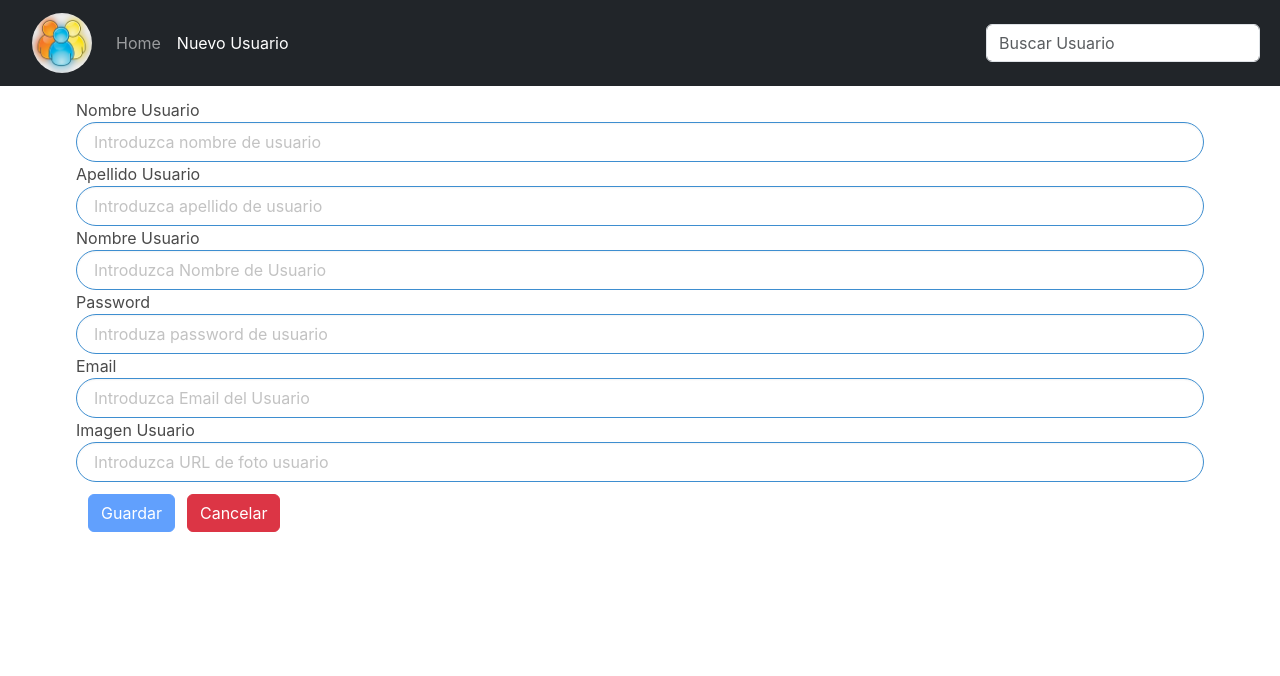
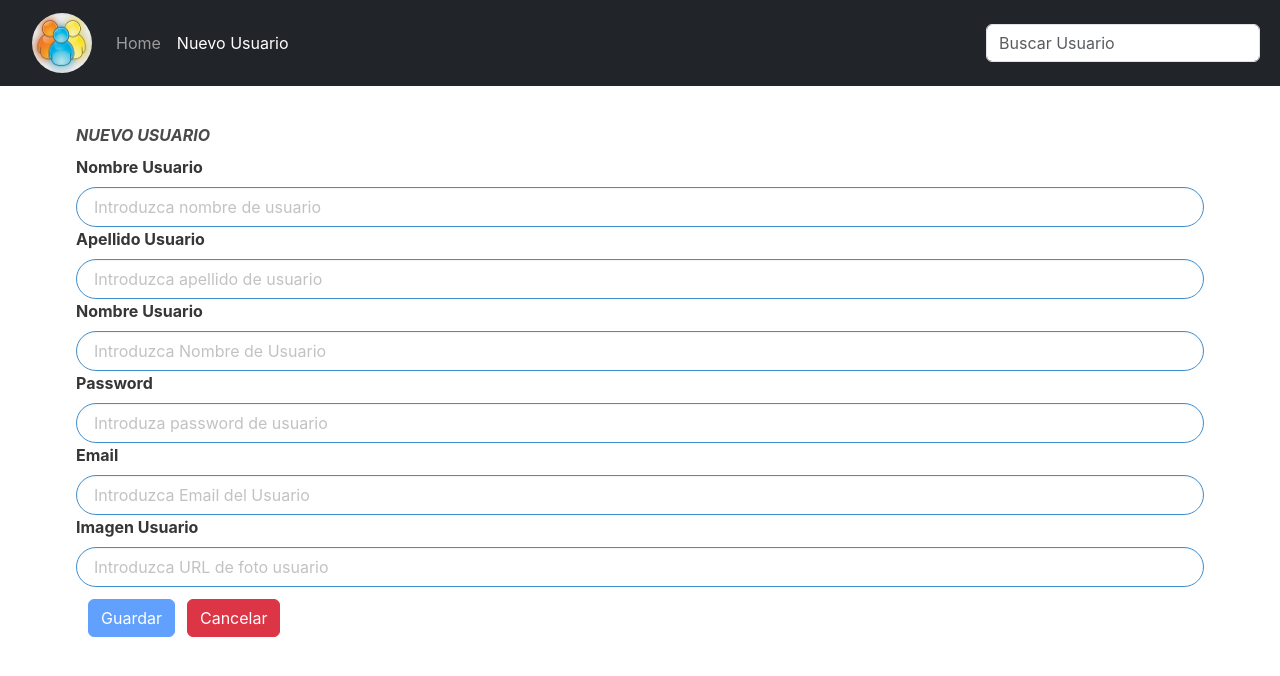
Before and after one commit to lalounirfullstack/OnlineUsersAPI, an Angular app in the folder online-users-api/: page /newuser in a window 1280 px wide. Shown: the top 676 px of the page. Built offline with nearby package versions, Linux system fonts and the light colour scheme; what @sweetalert2/ngx-sweetalert2 would draw is missing.

Commit message:
Dynamic Form Header

```diff
--- a/online-users-api/src/app/components/user-form/user-form.component.css
+++ b/online-users-api/src/app/components/user-form/user-form.component.css
@@ -11,3 +11,11 @@ input.ng-valid.ng-touched{
   font-size:12px;
   font-weight: bold;
 }
+
+.form{
+  margin-top: 10px;
+}
+
+.label{
+  font-weight: bold;
+}
--- a/online-users-api/src/app/components/user-form/user-form.component.html
+++ b/online-users-api/src/app/components/user-form/user-form.component.html
@@ -1,28 +1,33 @@
 <section class="container mt-3">
-  <form [formGroup]="userForm" (ngSubmit)="getDataForm()">
-    <label for="first_name">Nombre Usuario</label>
+  <!--Dynamically Displays text if it is a new User or and update of a user-->
+  <div>
+    <h2 class="mt-5 pt-4 fw-bold fst-italic">{{!userForm.value.id?'NUEVO USUARIO' : 'ACTUALIZAR USUARIO'}}</h2>
+  </div>
+
+  <form class="form" [formGroup]="userForm" (ngSubmit)="getDataForm()">
+    <label class="label" for="first_name">Nombre Usuario</label>
     <input type="text" class="form-control input is-rounded is-info" placeholder="Introduzca nombre de usuario" formControlName="first_name" id="first_name">
     <p class="error" *ngIf="formValidator('first_name','required')">Campo Requerido</p>
 
-    <label for="last_name">Apellido Usuario</label>
+    <label class="label" for="last_name">Apellido Usuario</label>
     <input type="text" class="form-control input is-rounded is-info" placeholder="Introduzca apellido de usuario" formControlName="last_name" id="last_name">
     <p class="error" *ngIf="formValidator('last_name','required')">Campo Requerido</p>
 
-    <label for="username">Nombre Usuario</label>
+    <label class="label" for="username">Nombre Usuario</label>
     <input type="text" class="form-control input is-rounded is-info" placeholder="Introduzca Nombre de Usuario" formControlName="username" id="username">
     <p class="error" *ngIf="formValidator('username','required')">Campo Requerido</p>
 
-    <label for="password">Password</label>
+    <label class="label" for="password">Password</label>
     <input type="password" class="form-control input is-rounded is-info" placeholder="Introduza password de usuario" formControlName="password" id="password">
     <p class="error" *ngIf="formValidator('password','required')">Campo Requerido</p>
     <p class="error" *ngIf="formValidator('password','pattern')">Por lo menos: 1-Mayuscula, 1-Miniscula, 1-Digito, 1-Character Special y 8 Caracteres</p>
 
-    <label for="email">Email</label>
+    <label class="label" for="email">Email</label>
     <input type="email" class="form-control input is-rounded is-info" placeholder="Introduzca Email del Usuario" formControlName="email" id="email">
     <p class="error" *ngIf="formValidator('email','required')">Campo Requerido</p>
     <p class="error" *ngIf="formValidator('email','pattern')">Formato de Email Invalido</p>
 
-    <label for="image">Imagen Usuario</label>
+    <label class="label" for="image">Imagen Usuario</label>
     <input type="text" class="form-control input is-rounded is-info" placeholder="Introduzca URL de foto usuario" formControlName="image" id="image">
     <p class="error" *ngIf="formValidator('image','required')">Campo Requerido</p>
     <p class="error" *ngIf="formValidator('image','pattern')">Formato de URL requerido para la Imagen</p>
```
